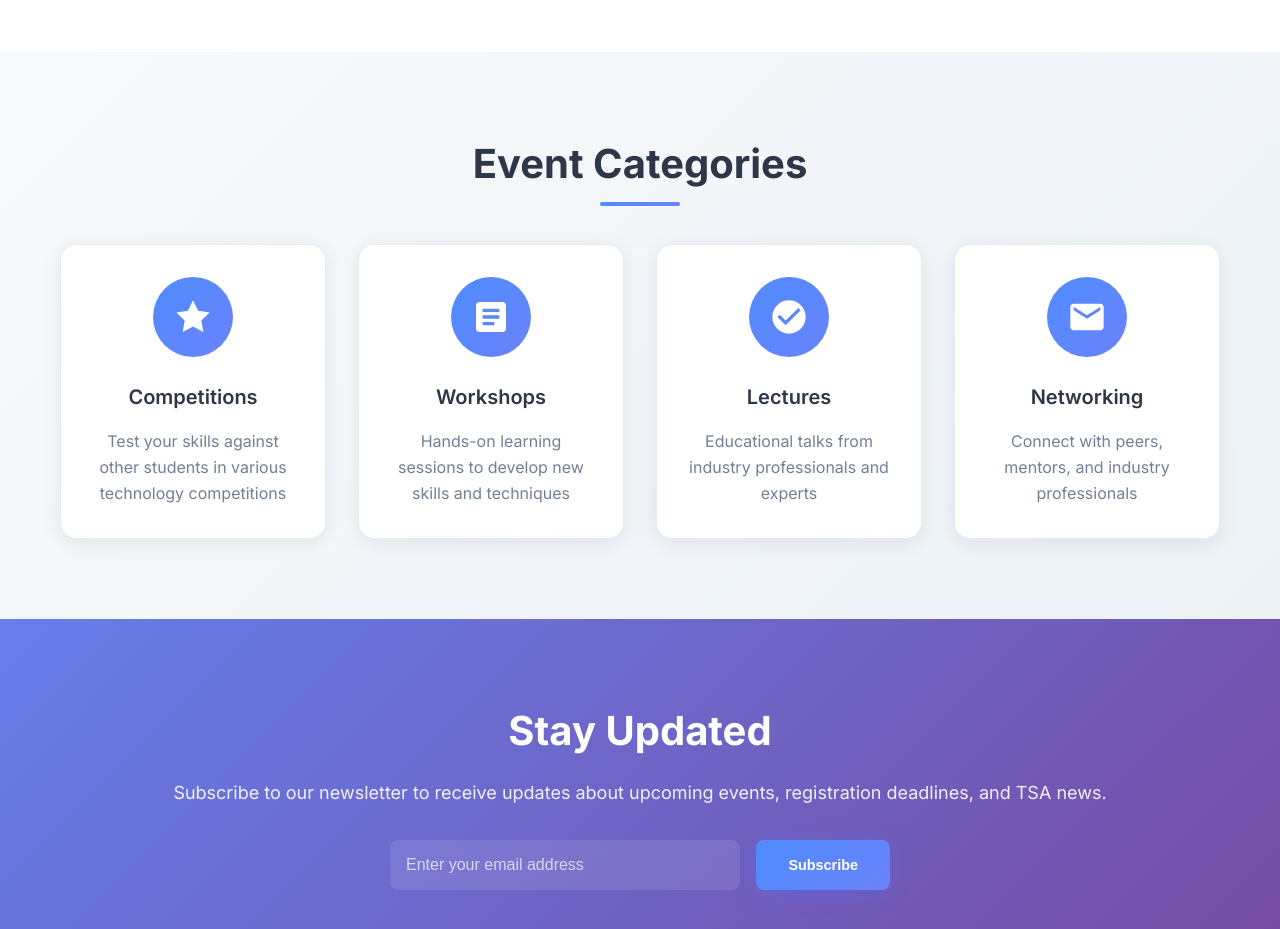
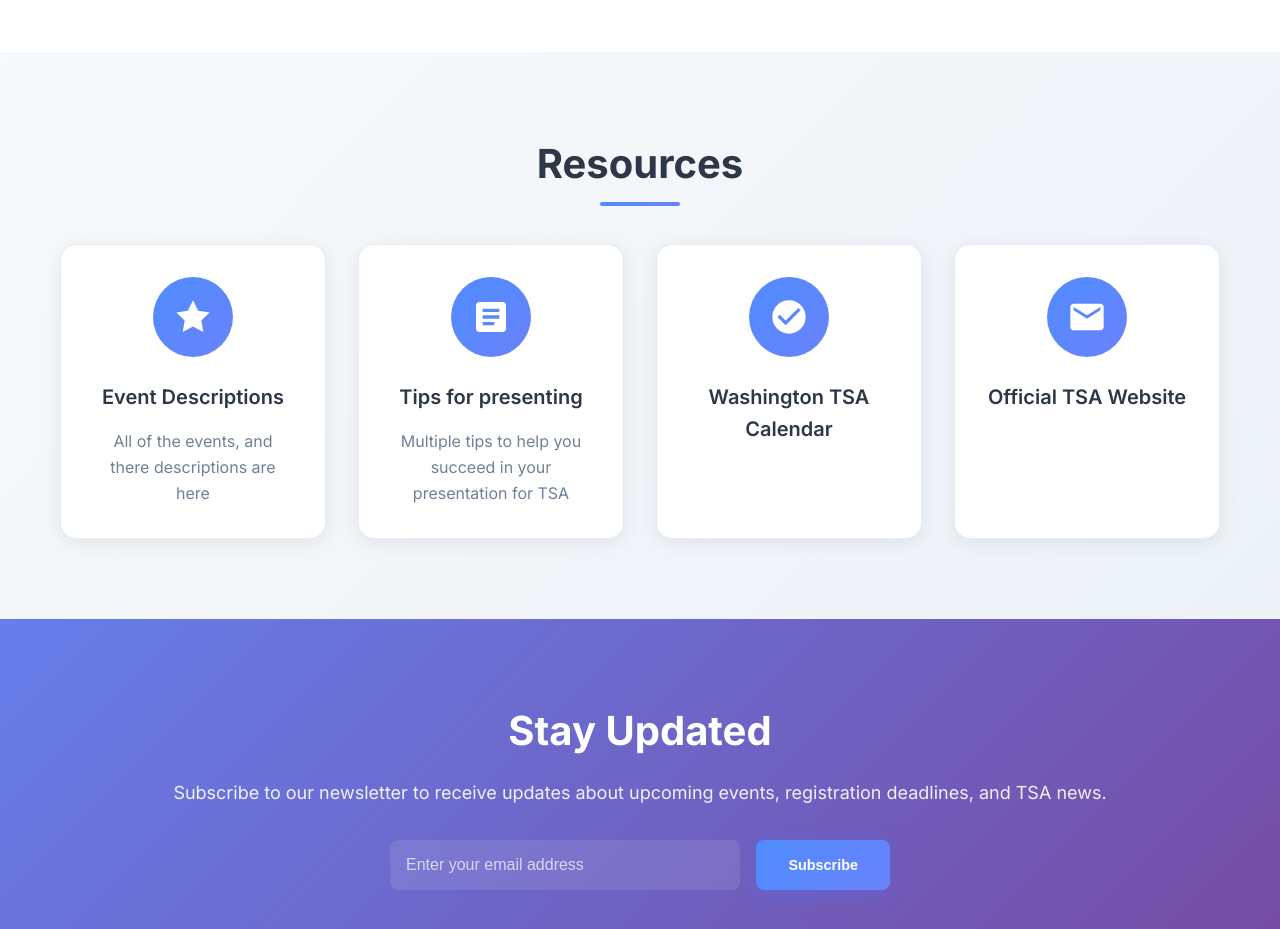
Before and after one commit to i-hate-debugging/TSA-Website, a plain HTML site: page events.html in a window 1280 px wide. Shown: the part 3100-4029 px from the top of the page. Drawn offline with nearby package versions, Linux system fonts and the light colour scheme.

Commit message:
resources done

```diff
--- a/events.html
+++ b/events.html
@@ -212,43 +212,71 @@
 
         <section class="event-categories">
             <div class="container">
-                <h2 class="section-title">Event Categories</h2>
+                <h2 class="section-title">Resources</h2>
                 <div class="categories-grid">
-                    <div class="category-card">
+                    <div id = "EventD" class="category-card">
                         <div class="category-icon">
                             <svg viewBox="0 0 24 24" fill="currentColor">
                                 <path d="M12 2l3.09 6.26L22 9.27l-5 4.87 1.18 6.88L12 17.77l-6.18 3.25L7 14.14 2 9.27l6.91-1.01L12 2z"/>
                             </svg>
                         </div>
-                        <h3>Competitions</h3>
-                        <p>Test your skills against other students in various technology competitions</p>
+
+                        <script>
+                            document.getElementById('EventD').addEventListener('click', function() {
+                              window.location.href = 'https://www.washingtontsa.org/high-school-events'; // Replace with your desired URL
+                            });
+                        </script>
+
+                        <h3>Event Descriptions</h3>
+                        <p>All of the events, and there descriptions are here</p>
                     </div>
-                    <div class="category-card">
+                    <div id = "Tips" class="category-card">
                         <div class="category-icon">
                             <svg viewBox="0 0 24 24" fill="currentColor">
                                 <path d="M19 3H5c-1.1 0-2 .9-2 2v14c0 1.1.9 2 2 2h14c1.1 0 2-.9 2-2V5c0-1.1-.9-2-2-2zm-5 14H7v-2h7v2zm3-4H7v-2h10v2zm0-4H7V7h10v2z"/>
                             </svg>
                         </div>
-                        <h3>Workshops</h3>
-                        <p>Hands-on learning sessions to develop new skills and techniques</p>
+
+                        <script>
+                            document.getElementById('Tips').addEventListener('click', function() {
+                              window.location.href = 'https://www.cbs.de/en/blog/15-effective-presentation-tips-to-improve-presentation-skills'; // Replace with your desired URL
+                            });
+                        </script>
+
+                        <h3>Tips for presenting</h3>
+                        <p>Multiple tips to help you succeed in your presentation for TSA</p>
                     </div>
-                    <div class="category-card">
+                    <div id = "Calendar" class="category-card">
                         <div class="category-icon">
                             <svg viewBox="0 0 24 24" fill="currentColor">
                                 <path d="M12 2C6.48 2 2 6.48 2 12s4.48 10 10 10 10-4.48 10-10S17.52 2 12 2zm-2 15l-5-5 1.41-1.41L10 14.17l7.59-7.59L19 8l-9 9z"/>
                             </svg>
                         </div>
-                        <h3>Lectures</h3>
-                        <p>Educational talks from industry professionals and experts</p>
+
+                        <script>
+                            document.getElementById('Calendar').addEventListener('click', function() {
+                              window.location.href = 'https://www.washingtontsa.org/calendar'; // Replace with your desired URL
+                            });
+                        </script>
+
+                        <h3>Washington TSA Calendar</h3>
+                        <p></p>
                     </div>
-                    <div class="category-card">
+                    <div id = "Web" class="category-card">
                         <div class="category-icon">
                             <svg viewBox="0 0 24 24" fill="currentColor">
                                 <path d="M20 4H4c-1.1 0-1.99.9-1.99 2L2 18c0 1.1.9 2 2 2h16c1.1 0 2-.9 2-2V6c0-1.1-.9-2-2-2zm0 4l-8 5-8-5V6l8 5 8-5v2z"/>
                             </svg>
                         </div>
-                        <h3>Networking</h3>
-                        <p>Connect with peers, mentors, and industry professionals</p>
+
+                        <script>
+                            document.getElementById('Web').addEventListener('click', function() {
+                              window.location.href = 'https://tsaweb.org/'; // Replace with your desired URL
+                            });
+                        </script>
+
+                        <h3>Official TSA Website</h3>
+                        <p></p>
                     </div>
                 </div>
             </div>
```
